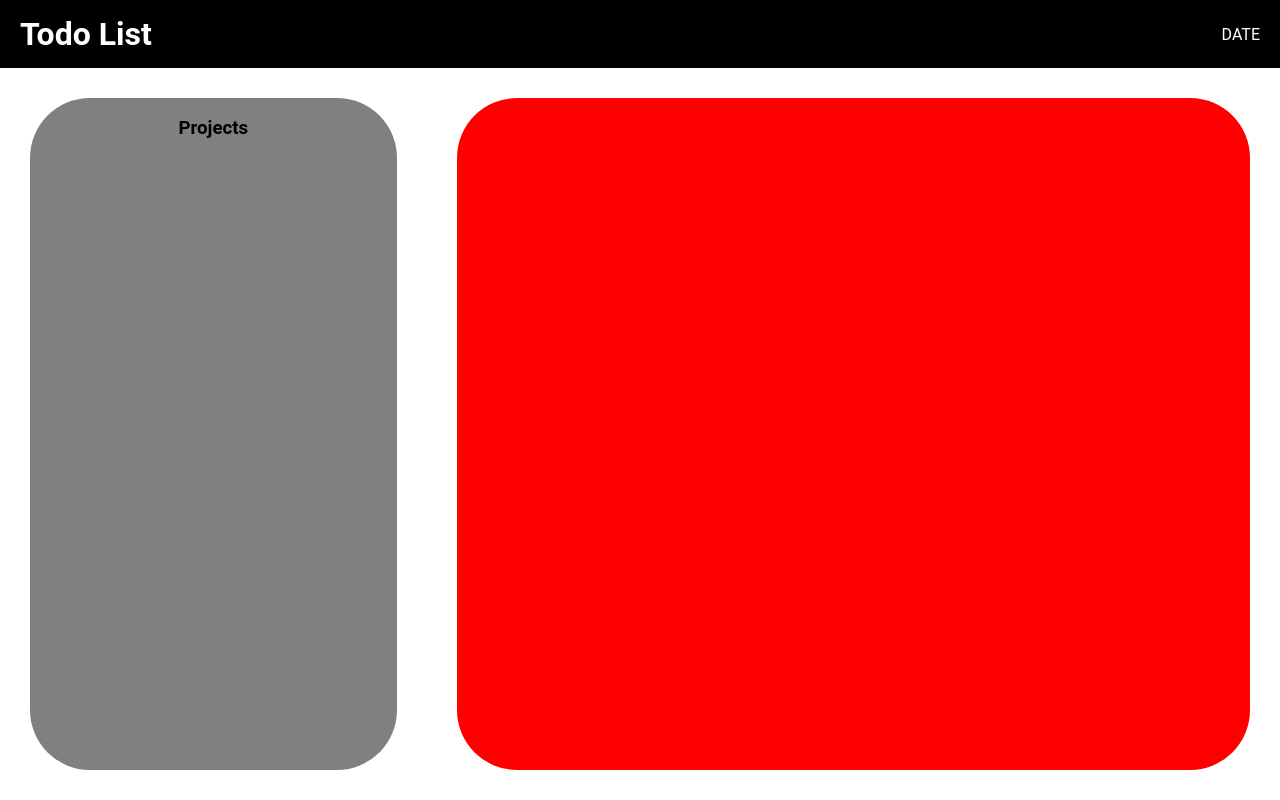
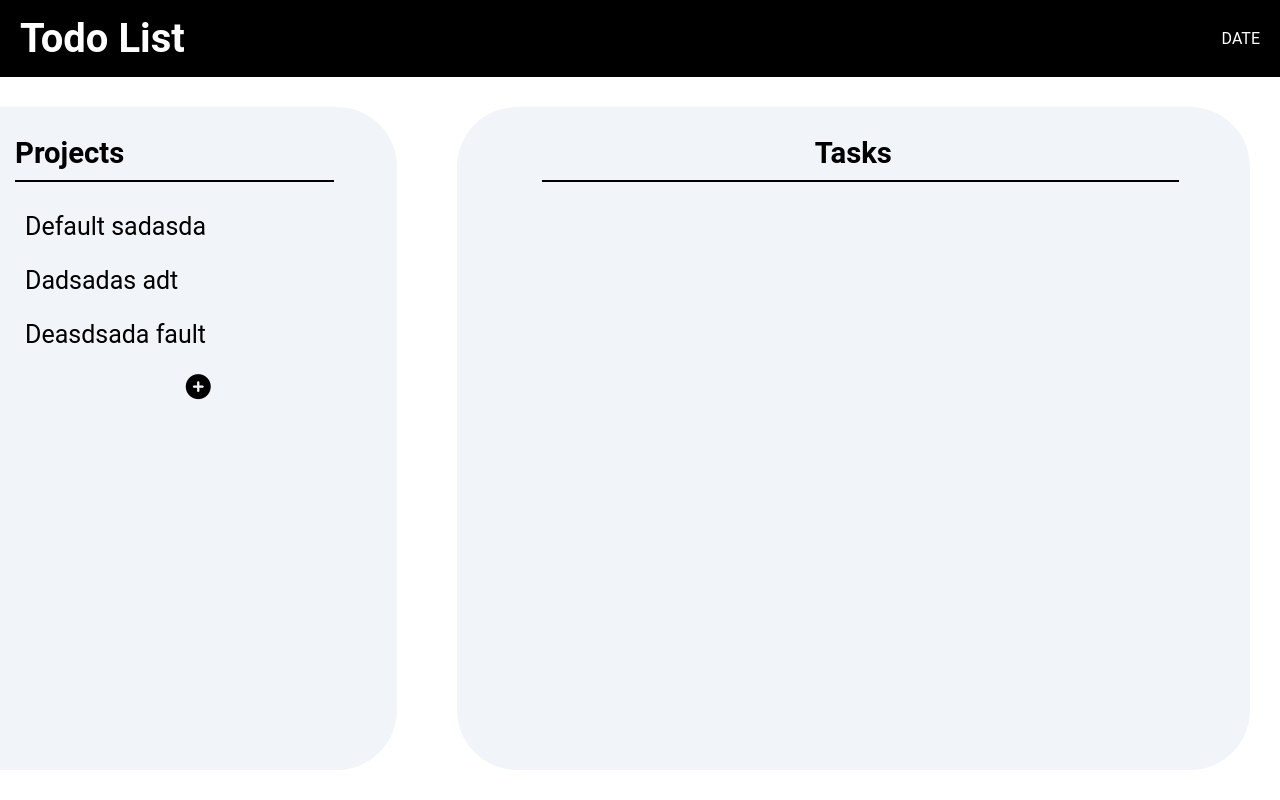
Before and after one commit to z-pl/TodoList, a website built with webpack: page dist/index.html in a window 1280 px wide. Built offline with nearby package versions, Linux system fonts and the light colour scheme.

Commit message:
created projects nav layout

```diff
--- a/dist/index.html
+++ b/dist/index.html
@@ -4,6 +4,8 @@
   <meta charset="UTF-8">
   <meta http-equiv="X-UA-Compatible" content="IE=edge">
   <meta name="viewport" content="width=device-width, initial-scale=1.0">
+  <link rel="stylesheet" href="https://cdnjs.cloudflare.com/ajax/libs/font-awesome/6.0.0/css/all.min.css">
+
   <style>
     @import url(styles.css);
   </style>
@@ -19,10 +21,29 @@
 
 
       <div class = "projects">
-        <h3 class = "project-header">Projects</h2>
+        <div class = "project-content">
+          <h3 class = "project-header">Projects</h3>
+            <div class = "divider"></div>
+            <ul class="project-list">
+                <div class = "project-item">
+                  <p class = "project"> Default sadasda</p>
+                </div>
+                <div class = "project-item">
+                  <p class = "project"> Dadsadas adt</p>
+                </div>
+                <div class = "project-item">
+                  <p class = "project"> Deasdsada fault</p>
+                </div>
+            </ul>
+        </div>
+        <i class="fa-solid fa-circle-plus"></i>
+
       </div>
 
-      <div class="tasks"></div>
+      <div class="tasks">
+        <h3 class = "task-header">Tasks</h2>
+        <div class = "divider"></div>
+      </div>
 
     </div>
 
--- a/dist/styles.css
+++ b/dist/styles.css
@@ -1,3 +1,9 @@
+:root {
+  --subheader-size: 25px;
+  --content-bg: #f1f5f9
+  ;
+}
+
 body {
   margin: 0;
   font-family: 'Roboto', sans-serif;
@@ -21,7 +27,7 @@ body {
 }
 
 .title {
-  font-size: xx-large;
+  font-size: 40px;
   color: white;
   margin: 0;
   padding: 15px 20px;
@@ -32,19 +38,70 @@ body {
 }
 
 .projects {
-  background-color: grey;
+  background-color: var(--content-bg);
+  margin: 30px;
+  margin-left: 0px ;
+  border-radius: 0px 60px 60px 0px;
+  display: flex;
+  flex-direction: column;
+  align-items: flex-start;
+  font-size: var(--subheader-size);
+}
+
+.tasks {
+  background-color: var(--content-bg);
   margin: 30px;
   border-radius: 60px;
   display: flex;
   flex-direction: column;
   align-items: center;
+  font-size: var(--subheader-size);
+}
+.project-content {
+  display: flex;
+  flex-direction: column;
+  width: 100%;
+}
+.task-header,
+.project-header {
+  margin-bottom: 10px;
 }
 
-.tasks {
-  background-color: red;
-  margin: 30px;
-  border-radius: 60px;
+.project-header,
+.divider {
+  margin-left: 15px;
+}
+.divider {
+  border: 1px solid black;
+  width: 80%;
+  margin-bottom: 20px;
 }
 
-.project-header {
+.project-list {
+  list-style: none;
+  padding: 0;
+  margin: 0;
+  margin-left: 15px;
+  margin-right: 15px;
+  display: flex;
+  flex-direction: column;
+  gap: 5px;
 }
+
+.project-item {
+  padding: 10px;
+  transition: all 0.5s;
+}
+
+.project-item:hover {
+  background-color: black;
+  color: white;
+}
+.project-item p {
+  margin: 0;
+}
+
+.fa-circle-plus {
+  align-self: center;
+  margin-top: 15px;
+}
--- a/package.json
+++ b/package.json
@@ -18,6 +18,7 @@
   },
   "homepage": "https://github.com/z-pl/TodoList#readme",
   "devDependencies": {
+    "@fortawesome/fontawesome-svg-core": "^6.1.1",
     "webpack": "^5.73.0",
     "webpack-cli": "^4.10.0"
   }
```
Also changed, not shown: 1 other file.
